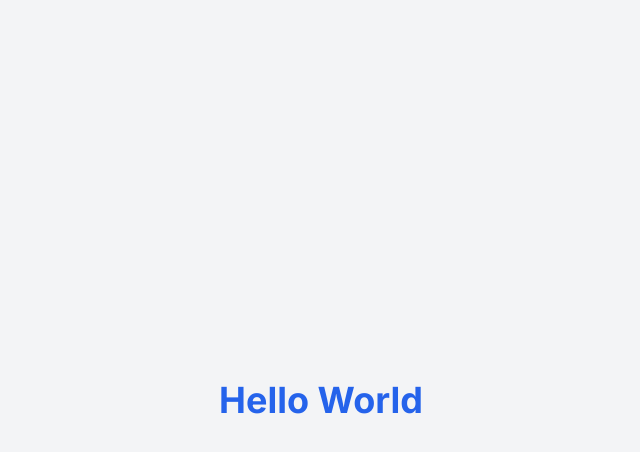
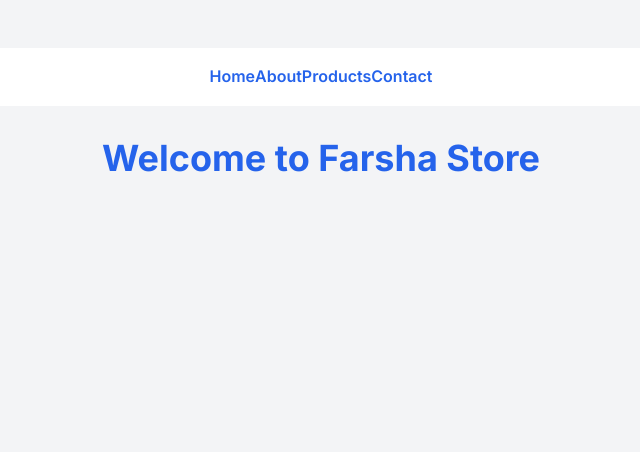
Before and after one commit to AbdallahOmran629/farsha_store, a website: page index.html in a window 1280 px wide. Shown: the whole page, without its empty margins (319-959 px from the left). Drawn offline with Linux system fonts and the light colour scheme.

Commit message:
Update index.html

```diff
--- a/index.html
+++ b/index.html
@@ -2,16 +2,27 @@
 <html lang="en">
 
 <head>
-    <meta charset="UTF-8" />
-    <meta name="viewport" content="width=device-width, initial-scale=1.0" />
-    <title>Hello World</title>
-    <link rel="stylesheet" href="./css/main.css" />
-    <link rel="icon" href="public/favicon.ico" />
-<script type="module" src="https://static.rocket.new/rocket-web.js?_cfg=https%3A%2F%2Ffarshasto9019back.builtwithrocket.new&_be=https%3A%2F%2Fapplication.rocket.new&_v=0.1.5"></script>
+  <meta charset="UTF-8" />
+  <meta name="viewport" content="width=device-width, initial-scale=1.0" />
+  <title>Farsha Store</title>
+  <link rel="stylesheet" href="./css/main.css" />
+  <link rel="icon" href="public/favicon.ico" />
+  <script type="module" src="https://static.rocket.new/rocket-web.js?_cfg=https%3A%2F%2Ffarshasto9019back.builtwithrocket.new&_be=https%3A%2F%2Fapplication.rocket.new&_v=0.1.5"></script>
 </head>
 
-<body class="bg-gray-100 flex items-center justify-center h-screen">
-    <h1 class="text-4xl font-bold text-blue-600">Hello World</h1>
+<body class="bg-gray-100 min-h-screen flex flex-col items-center justify-start py-12">
+
+  <!-- Navigation -->
+  <nav class="bg-white shadow rounded-xl px-6 py-4 mb-8 w-full max-w-3xl flex justify-center space-x-6">
+    <a href="index.html" class="text-blue-600 font-semibold hover:underline">Home</a>
+    <a href="about.html" class="text-blue-600 font-semibold hover:underline">About</a>
+    <a href="products.html" class="text-blue-600 font-semibold hover:underline">Products</a>
+    <a href="contact.html" class="text-blue-600 font-semibold hover:underline">Contact</a>
+  </nav>
+
+  <!-- Page Content -->
+  <h1 class="text-4xl font-bold text-blue-600">Welcome to Farsha Store</h1>
+
 </body>
 
 </html>
```
